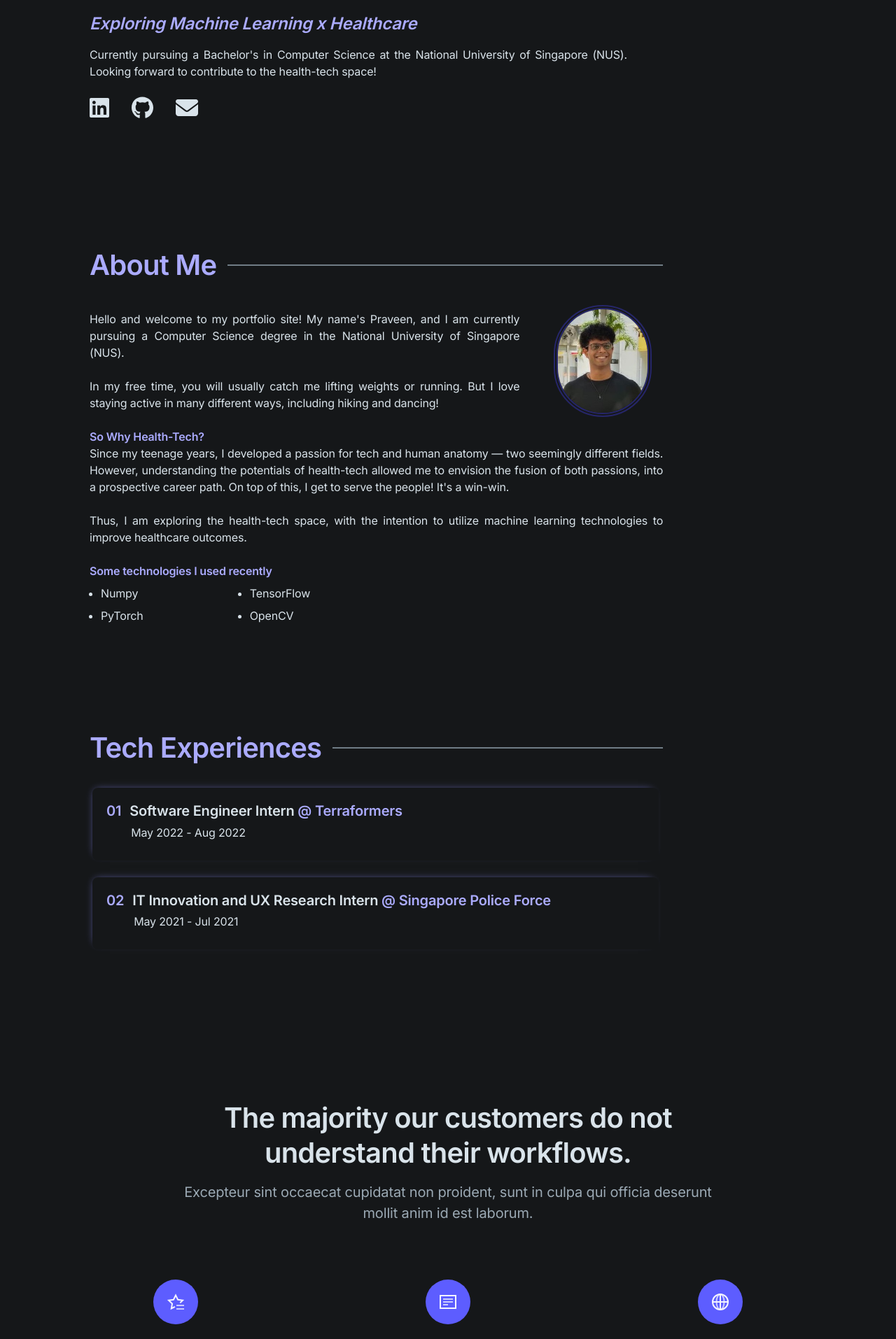
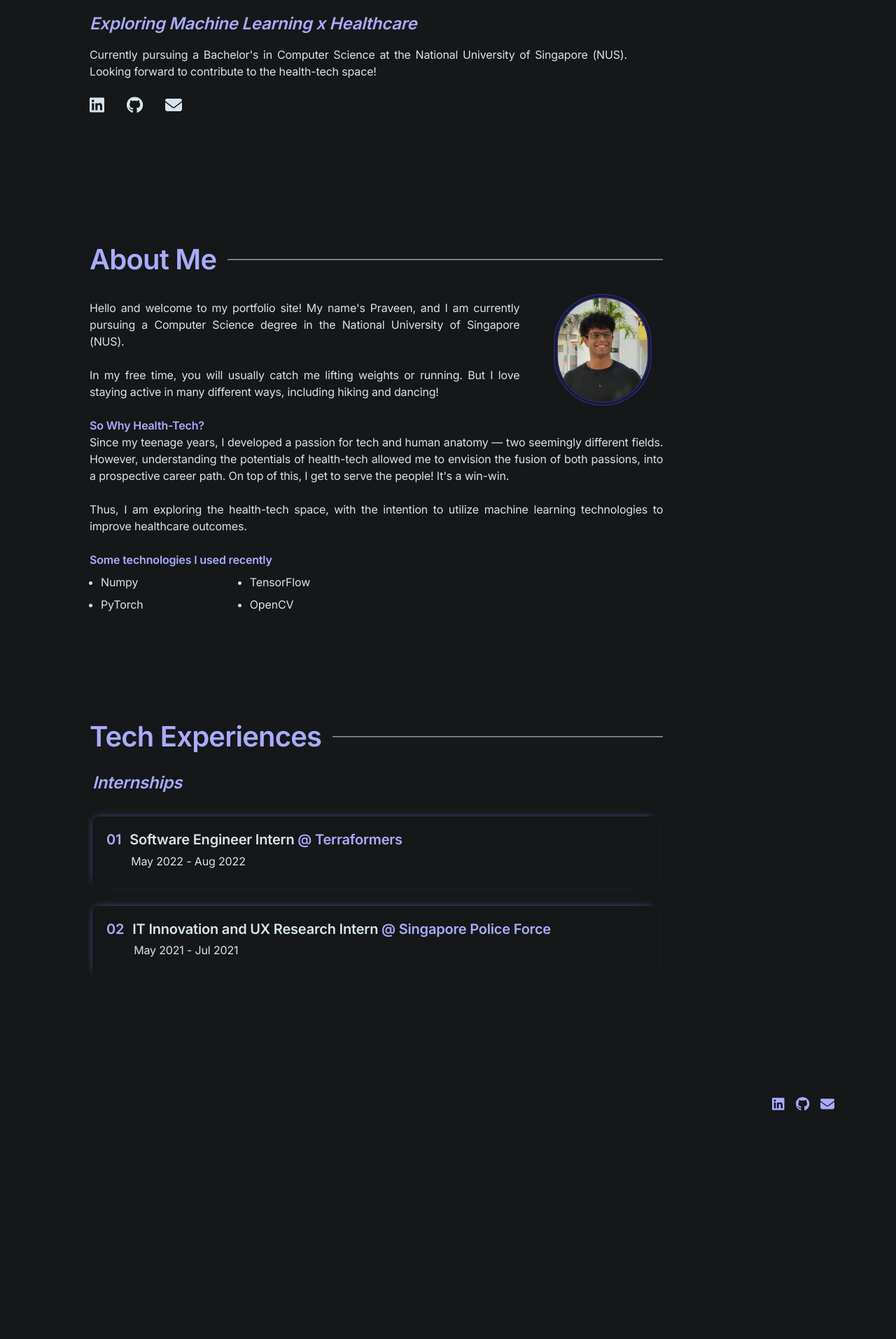
Before and after one commit to praveenkrishna0512/personal_website_v3, a Next.js app: page / in a window 1280 px wide. Shown: the part 280-2194 px from the top of the page at 70% size. After the commit the page ends 1902 px from the top, so only its background shows below. Built offline with nearby package versions, Linux system fonts and the light colour scheme.

Commit message:
Edit footer

```diff
--- a/app/(default)/page.tsx
+++ b/app/(default)/page.tsx
@@ -17,10 +17,11 @@ export default function Home() {
       <Hero />
       <About />
       <TechExperiences />
-      <Features />
+
+      {/* <Features />
       <Zigzag />
       <Testimonials />
-      <Newsletter />
+      <Newsletter /> */}
     </div>
   );
 }
--- a/components/hero.tsx
+++ b/components/hero.tsx
@@ -33,15 +33,15 @@ export default function Hero() {
                 </p>
               </div>
             </div>
-            <div className="md:w-1/2 flex space-x-8" data-aos="fade-right">
+            <div className="md:w-1/2 flex space-x-8 ml-1/2" data-aos="fade-right">
               <Link href={linkedInLink}>
-                <FontAwesomeIcon icon={faLinkedin} className="fa-2xl" />
+                <FontAwesomeIcon icon={faLinkedin} className="fa-xl" />
               </Link>
               <Link href={githubLink}>
-                <FontAwesomeIcon icon={faGithub} className="fa-2xl" />
+                <FontAwesomeIcon icon={faGithub} className="fa-xl" />
               </Link>
               <Link href={emailLink}>
-                <FontAwesomeIcon icon={faEnvelope} className="fa-2xl" />
+                <FontAwesomeIcon icon={faEnvelope} className="fa-xl" />
               </Link>
             </div>
           </div>
--- a/components/tech-experiences.tsx
+++ b/components/tech-experiences.tsx
@@ -1,6 +1,6 @@
 "use client";
 
-import TechExperience from "./utils/tech-experience";
+import FullTimeTechExperience from "./utils/full-time-tech-experience";
 import Title from "./utils/title";
 
 export default function TechExperiences() {
@@ -11,7 +11,8 @@ export default function TechExperiences() {
           <div className="max-w-5xl mx-auto pb-12 md:pb-16" data-aos="fade-up">
             <Title title={"Tech Experiences"} />
             <div className="md:ml-[0.25rem] md:w-[79%]">
-              <TechExperience
+              <h4 className="h4 text-purple-400 md:mb-8"><em>Internships</em></h4>
+              <FullTimeTechExperience
                 index={1}
                 position={"Software Engineer Intern"}
                 company={"Terraformers"}
@@ -23,7 +24,7 @@ export default function TechExperiences() {
                   "Configured a database and relevant schemas in MongoDB, to store data about users and travel experiences",
                 ]}
               />
-              <TechExperience
+              <FullTimeTechExperience
                 index={2}
                 position={"IT Innovation and UX Research Intern"}
                 company={"Singapore Police Force"}
--- a/components/ui/footer.tsx
+++ b/components/ui/footer.tsx
@@ -1,146 +1,29 @@
-import React from 'react'
-import Link from 'next/link'
+import React from "react";
+import Link from "next/link";
+import { FontAwesomeIcon } from "@fortawesome/react-fontawesome";
+import { emailLink, githubLink, linkedInLink } from "../data/links";
+import { faGithub, faLinkedin } from "@fortawesome/free-brands-svg-icons";
+import { faEnvelope } from "@fortawesome/free-solid-svg-icons";
 
 export default function Footer() {
   return (
     <footer>
-      <div className="py-12 md:py-16">
-        <div className="max-w-6xl mx-auto px-4 sm:px-6">
-
-          {/* Top area: Blocks */}
-          <div className="grid md:grid-cols-12 gap-8 lg:gap-20 mb-8 md:mb-12">
-
-            {/* 1st block */}
-            <div className="md:col-span-4 lg:col-span-5">
-              <div className="mb-2">
-                {/* Logo */}
-                <Link href="/" className="inline-block" aria-label="Cruip">
-                  <svg className="w-8 h-8 fill-current text-purple-600" viewBox="0 0 32 32" xmlns="http://www.w3.org/2000/svg">
-                    <path d="M31.952 14.751a260.51 260.51 0 00-4.359-4.407C23.932 6.734 20.16 3.182 16.171 0c1.634.017 3.21.28 4.692.751 3.487 3.114 6.846 6.398 10.163 9.737.493 1.346.811 2.776.926 4.262zm-1.388 7.883c-2.496-2.597-5.051-5.12-7.737-7.471-3.706-3.246-10.693-9.81-15.736-7.418-4.552 2.158-4.717 10.543-4.96 16.238A15.926 15.926 0 010 16C0 9.799 3.528 4.421 8.686 1.766c1.82.593 3.593 1.675 5.038 2.587 6.569 4.14 12.29 9.71 17.792 15.57-.237.94-.557 1.846-.952 2.711zm-4.505 5.81a56.161 56.161 0 00-1.007-.823c-2.574-2.054-6.087-4.805-9.394-4.044-3.022.695-4.264 4.267-4.97 7.52a15.945 15.945 0 01-3.665-1.85c.366-3.242.89-6.675 2.405-9.364 2.315-4.107 6.287-3.072 9.613-1.132 3.36 1.96 6.417 4.572 9.313 7.417a16.097 16.097 0 01-2.295 2.275z" />
-                  </svg>
-                </Link>
-              </div>
-              <div className="text-gray-400">Lorem ipsum is placeholder text commonly used in the graphic, print, and publishing industries for previewing layouts and visual mockups.</div>
-            </div>
-
-            {/* 2nd, 3rd and 4th blocks */}
-            <div className="md:col-span-8 lg:col-span-7 grid sm:grid-cols-3 gap-8">
-
-              {/* 2nd block */}
-              <div className="text-sm">
-                <h6 className="text-gray-200 font-medium mb-1">Products</h6>
-                <ul>
-                  <li className="mb-1">
-                    <Link href="/" className="text-gray-400 hover:text-gray-100 transition duration-150 ease-in-out">Web Studio</Link>
-                  </li>
-                  <li className="mb-1">
-                    <Link href="/" className="text-gray-400 hover:text-gray-100 transition duration-150 ease-in-out">DynamicBox Flex</Link>
-                  </li>
-                  <li className="mb-1">
-                    <Link href="/" className="text-gray-400 hover:text-gray-100 transition duration-150 ease-in-out">Programming Forms</Link>
-                  </li>
-                </ul>
-              </div>
-
-              {/* 3rd block */}
-              <div className="text-sm">
-                <h6 className="text-gray-200 font-medium mb-1">Resources</h6>
-                <ul>
-                  <li className="mb-1">
-                    <Link href="/" className="text-gray-400 hover:text-gray-100 transition duration-150 ease-in-out">Nostrud exercitation</Link>
-                  </li>
-                  <li className="mb-1">
-                    <Link href="/" className="text-gray-400 hover:text-gray-100 transition duration-150 ease-in-out">Visual mockups</Link>
-                  </li>
-                  <li className="mb-1">
-                    <Link href="/" className="text-gray-400 hover:text-gray-100 transition duration-150 ease-in-out">Nostrud exercitation</Link>
-                  </li>
-                  <li className="mb-1">
-                    <Link href="/" className="text-gray-400 hover:text-gray-100 transition duration-150 ease-in-out">Visual mockups</Link>
-                  </li>
-                  <li className="mb-1">
-                    <Link href="/" className="text-gray-400 hover:text-gray-100 transition duration-150 ease-in-out">Nostrud exercitation</Link>
-                  </li>
-                </ul>
-              </div>
-
-              {/* 4th block */}
-              <div className="text-sm">
-                <h6 className="text-gray-200 font-medium mb-1">Company</h6>
-                <ul>
-                  <li className="mb-1">
-                    <Link href="/" className="text-gray-400 hover:text-gray-100 transition duration-150 ease-in-out">Consectetur adipiscing</Link>
-                  </li>
-                  <li className="mb-1">
-                    <Link href="/" className="text-gray-400 hover:text-gray-100 transition duration-150 ease-in-out">Labore et dolore</Link>
-                  </li>
-                  <li className="mb-1">
-                    <Link href="/" className="text-gray-400 hover:text-gray-100 transition duration-150 ease-in-out">Consectetur adipiscing</Link>
-                  </li>
-                  <li className="mb-1">
-                    <Link href="/" className="text-gray-400 hover:text-gray-100 transition duration-150 ease-in-out">Labore et dolore</Link>
-                  </li>
-                  <li className="mb-1">
-                    <Link href="/" className="text-gray-400 hover:text-gray-100 transition duration-150 ease-in-out">Consectetur adipiscing</Link>
-                  </li>
-                </ul>
-              </div>
-
-            </div>
-
+      <div className="py-4 md:py-8">
+        <div className="flex items-end justify-end max-w-6xl mx-auto px-4 sm:px-6">
+          {/* Bottom area */}
+          <div className="space-x-4">
+              <Link href={linkedInLink}>
+                <FontAwesomeIcon icon={faLinkedin} className="fa-lg text-purple-400" />
+              </Link>
+              <Link href={githubLink}>
+                <FontAwesomeIcon icon={faGithub} className="fa-lg text-purple-400" />
+              </Link>
+              <Link href={emailLink}>
+                <FontAwesomeIcon icon={faEnvelope} className="fa-lg text-purple-400" />
+              </Link>
           </div>
-
-          {/* Bottom area */}
-          <div className="md:flex md:items-center md:justify-between">
-
-            {/* Social links */}
-            <ul className="flex mb-4 md:order-1 md:ml-4 md:mb-0">
-              <li>
-                <Link href="/" className="flex justify-center items-center text-purple-600 bg-gray-800 hover:text-gray-100 hover:bg-purple-600 rounded-full transition duration-150 ease-in-out" aria-label="Twitter">
-                  <svg className="w-8 h-8 fill-current" viewBox="0 0 32 32" xmlns="http://www.w3.org/2000/svg">
-                    <path d="M24 11.5c-.6.3-1.2.4-1.9.5.7-.4 1.2-1 1.4-1.8-.6.4-1.3.6-2.1.8-.6-.6-1.5-1-2.4-1-1.7 0-3.2 1.5-3.2 3.3 0 .3 0 .5.1.7-2.7-.1-5.2-1.4-6.8-3.4-.3.5-.4 1-.4 1.7 0 1.1.6 2.1 1.5 2.7-.5 0-1-.2-1.5-.4 0 1.6 1.1 2.9 2.6 3.2-.3.1-.6.1-.9.1-.2 0-.4 0-.6-.1.4 1.3 1.6 2.3 3.1 2.3-1.1.9-2.5 1.4-4.1 1.4H8c1.5.9 3.2 1.5 5 1.5 6 0 9.3-5 9.3-9.3v-.4c.7-.5 1.3-1.1 1.7-1.8z" />
-                  </svg>
-                </Link>
-              </li>
-              <li className="ml-4">
-                <Link href="/" className="flex justify-center items-center text-purple-600 bg-gray-800 hover:text-gray-100 hover:bg-purple-600 rounded-full transition duration-150 ease-in-out" aria-label="Github">
-                  <svg className="w-8 h-8 fill-current" viewBox="0 0 32 32" xmlns="http://www.w3.org/2000/svg">
-                    <path d="M16 8.2c-4.4 0-8 3.6-8 8 0 3.5 2.3 6.5 5.5 7.6.4.1.5-.2.5-.4V22c-2.2.5-2.7-1-2.7-1-.4-.9-.9-1.2-.9-1.2-.7-.5.1-.5.1-.5.8.1 1.2.8 1.2.8.7 1.3 1.9.9 2.3.7.1-.5.3-.9.5-1.1-1.8-.2-3.6-.9-3.6-4 0-.9.3-1.6.8-2.1-.1-.2-.4-1 .1-2.1 0 0 .7-.2 2.2.8.6-.2 1.3-.3 2-.3s1.4.1 2 .3c1.5-1 2.2-.8 2.2-.8.4 1.1.2 1.9.1 2.1.5.6.8 1.3.8 2.1 0 3.1-1.9 3.7-3.7 3.9.3.4.6.9.6 1.6v2.2c0 .2.1.5.6.4 3.2-1.1 5.5-4.1 5.5-7.6-.1-4.4-3.7-8-8.1-8z" />
-                  </svg>
-                </Link>
-              </li>
-              <li className="ml-4">
-                <Link href="/" className="flex justify-center items-center text-purple-600 bg-gray-800 hover:text-gray-100 hover:bg-purple-600 rounded-full transition duration-150 ease-in-out" aria-label="Facebook">
-                  <svg className="w-8 h-8 fill-current" viewBox="0 0 32 32" xmlns="http://www.w3.org/2000/svg">
-                    <path d="M14.023 24L14 17h-3v-3h3v-2c0-2.7 1.672-4 4.08-4 1.153 0 2.144.086 2.433.124v2.821h-1.67c-1.31 0-1.563.623-1.563 1.536V14H21l-1 3h-2.72v7h-3.257z" />
-                  </svg>
-                </Link>
-              </li>
-              <li className="ml-4">
-                <Link href="/" className="flex justify-center items-center text-purple-600 bg-gray-800 hover:text-gray-100 hover:bg-purple-600 rounded-full transition duration-150 ease-in-out" aria-label="Instagram">
-                  <svg className="w-8 h-8 fill-current" viewBox="0 0 32 32" xmlns="http://www.w3.org/2000/svg">
-                    <circle cx="20.145" cy="11.892" r="1" />
-                    <path d="M16 20c-2.206 0-4-1.794-4-4s1.794-4 4-4 4 1.794 4 4-1.794 4-4 4zm0-6c-1.103 0-2 .897-2 2s.897 2 2 2 2-.897 2-2-.897-2-2-2z" />
-                    <path d="M20 24h-8c-2.056 0-4-1.944-4-4v-8c0-2.056 1.944-4 4-4h8c2.056 0 4 1.944 4 4v8c0 2.056-1.944 4-4 4zm-8-14c-.935 0-2 1.065-2 2v8c0 .953 1.047 2 2 2h8c.935 0 2-1.065 2-2v-8c0-.935-1.065-2-2-2h-8z" />
-                  </svg>
-                </Link>
-              </li>
-              <li className="ml-4">
-                <Link href="/" className="flex justify-center items-center text-purple-600 bg-gray-800 hover:text-gray-100 hover:bg-purple-600 rounded-full transition duration-150 ease-in-out" aria-label="Linkedin">
-                  <svg className="w-8 h-8 fill-current" viewBox="0 0 32 32" xmlns="http://www.w3.org/2000/svg">
-                    <path d="M23.3 8H8.7c-.4 0-.7.3-.7.7v14.7c0 .3.3.6.7.6h14.7c.4 0 .7-.3.7-.7V8.7c-.1-.4-.4-.7-.8-.7zM12.7 21.6h-2.3V14h2.4v7.6h-.1zM11.6 13c-.8 0-1.4-.7-1.4-1.4 0-.8.6-1.4 1.4-1.4.8 0 1.4.6 1.4 1.4-.1.7-.7 1.4-1.4 1.4zm10 8.6h-2.4v-3.7c0-.9 0-2-1.2-2s-1.4 1-1.4 2v3.8h-2.4V14h2.3v1c.3-.6 1.1-1.2 2.2-1.2 2.4 0 2.8 1.6 2.8 3.6v4.2h.1z" />
-                  </svg>
-                </Link>
-              </li>
-            </ul>
-
-            {/* Copyrights note */}
-            <div className="text-gray-400 text-sm mr-4">&copy; Cruip.com. All rights reserved.</div>
-
-          </div>
-
         </div>
       </div>
     </footer>
-  )
+  );
 }
--- a/components/utils/tech-experience.tsx
+++ b/components/utils/full-time-tech-experience.tsx
@@ -2,7 +2,7 @@
 
 import { useState } from "react";
 
-interface TechExperienceProps {
+interface FullTimeTechExperienceProps {
   index: number;
   position: string;
   company: string;
@@ -10,13 +10,13 @@ interface TechExperienceProps {
   description: string[];
 }
 
-export default function TechExperience({
+export default function FullTimeTechExperience({
   index,
   position,
   company,
   duration,
   description,
-}: TechExperienceProps) {
+}: FullTimeTechExperienceProps) {
   const [showList, setShowList] = useState(false);
 
   const toggleList = () => {
--- a/components/utils/title.tsx
+++ b/components/utils/title.tsx
@@ -6,7 +6,7 @@ interface TitleProps {
 
 export default function Title({ title }: TitleProps) {
   return (
-    <div className="flex items-center mb-6 w-full md:w-[80%]">
+    <div className="flex items-center mb-4 w-full md:w-[80%]">
       <h2 className="h2 mt-2 mb-2 mr-4 text-purple-400 font-semibold">
         {title}
       </h2>
```
